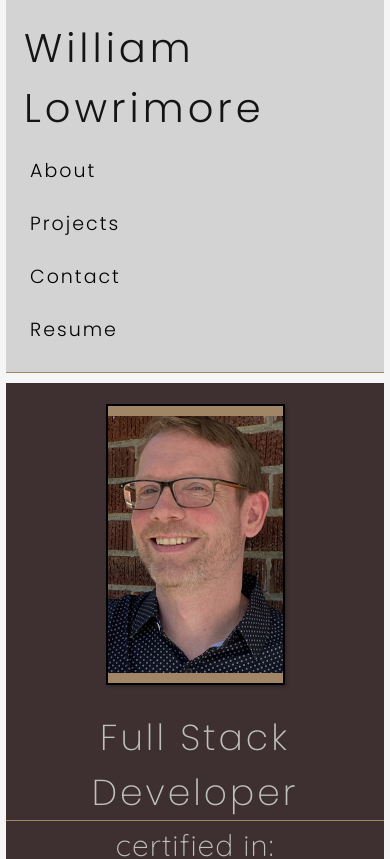
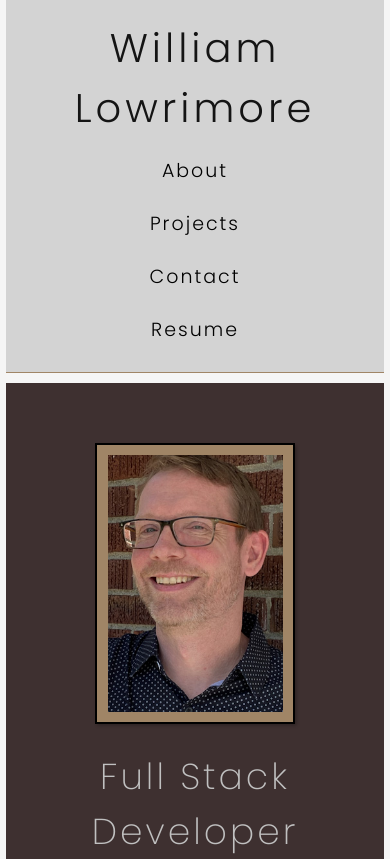
Before and after one commit to wlowrimore/Lowrimore_William_portfolio-2022, a React (Create React App) app: page / in a window 390 px wide. Shown: the top 859 px of the page. Built offline with nearby package versions, Linux system fonts and the light colour scheme.

Commit message:
adds final css tweaks before deployment

```diff
--- a/src/components/MyPic.js
+++ b/src/components/MyPic.js
@@ -3,5 +3,5 @@ import Headshot from "../images/pf_image.jpg";
 
 // Portfolio picture for Main page
 export default function Mypic() {
-  return <img src={Headshot} alt="William" />;
+  return <img src={Headshot} className="myImg" alt="William" />;
 }
--- a/src/components/Navbar.js
+++ b/src/components/Navbar.js
@@ -10,16 +10,16 @@ function Navbar(props) {
       </h4>
       <nav>
         <ul>
-          <li className={currentTab === "about" ? "navActive" : "mx-2"}>
+          <li className={currentTab === "about" ? "navActive" : "q-pos"}>
             <span onClick={() => setCurrentTab("about")}>About</span>
           </li>
-          <li className={currentTab === "projects" ? "navActive" : "mx-2"}>
+          <li className={currentTab === "projects" ? "navActive" : "q-pos"}>
             <span onClick={() => setCurrentTab("projects")}>Projects</span>
           </li>
-          <li className={currentTab === "contact" ? "navActive" : "mx-2"}>
+          <li className={currentTab === "contact" ? "navActive" : "q-pos"}>
             <span onClick={() => setCurrentTab("contact")}>Contact</span>
           </li>
-          <li className={currentTab === "resume" ? "navActive" : "mx-2"}>
+          <li className={currentTab === "resume" ? "navActive" : "q-pos"}>
             <span onClick={() => setCurrentTab("resume")}>Resume</span>
           </li>
         </ul>
--- a/src/index.css
+++ b/src/index.css
@@ -130,7 +130,7 @@ nav li:hover {
   margin-bottom: 20px;
 }
 
-img {
+.myImg {
   width: 175px;
   height: auto;
   margin-bottom: 10px;
@@ -832,9 +832,14 @@ textarea {
 
   /* _________________________________________________________________ */
 
+  .q-pos, h4.navActive {
+    text-align: center;
+  }
+
   .main-container {
     width: 100%;
   }
+
   .main-container h1 {
     font-size: 36px;
     width: 100%;
@@ -842,6 +847,7 @@ textarea {
 
   .main-container ul {
     display: flex;
+    flex-direction: column;
     justify-content: center;
   }
 
@@ -870,6 +876,12 @@ textarea {
     line-height: 24px;
   }
 
+  .img-cont {
+    display: flex;
+    width: 200px;
+    margin-top: 60px;
+  }
+
   #resume p {
     text-align: left;
   }
```
